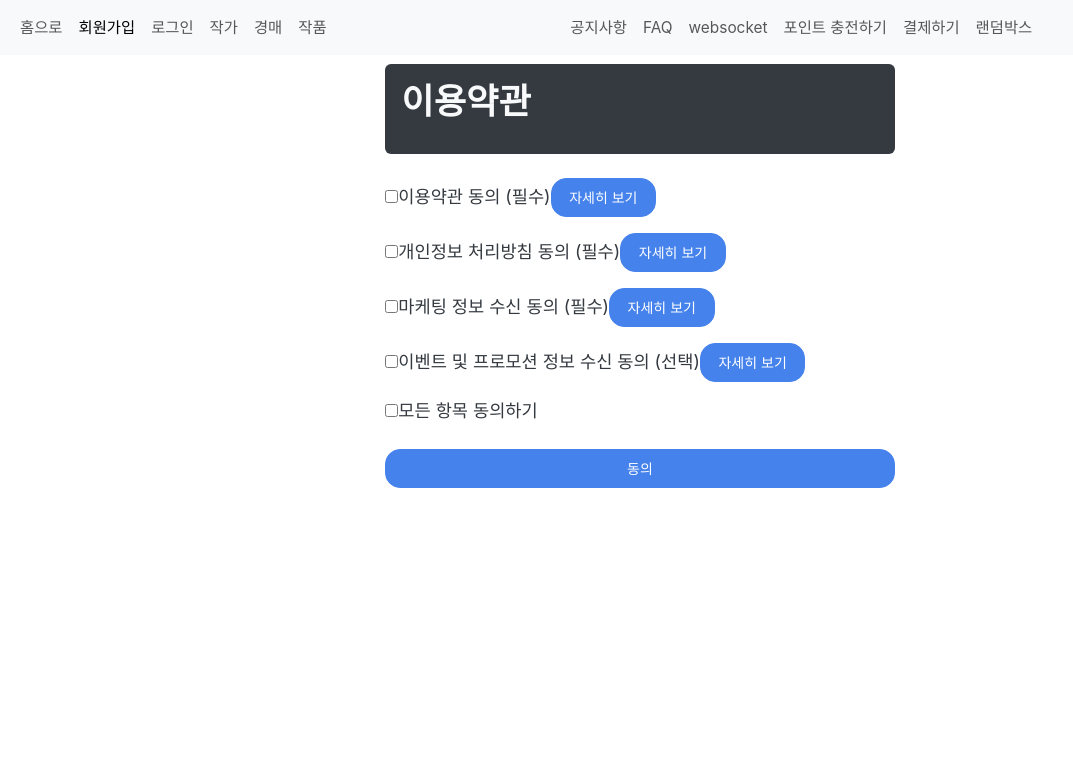
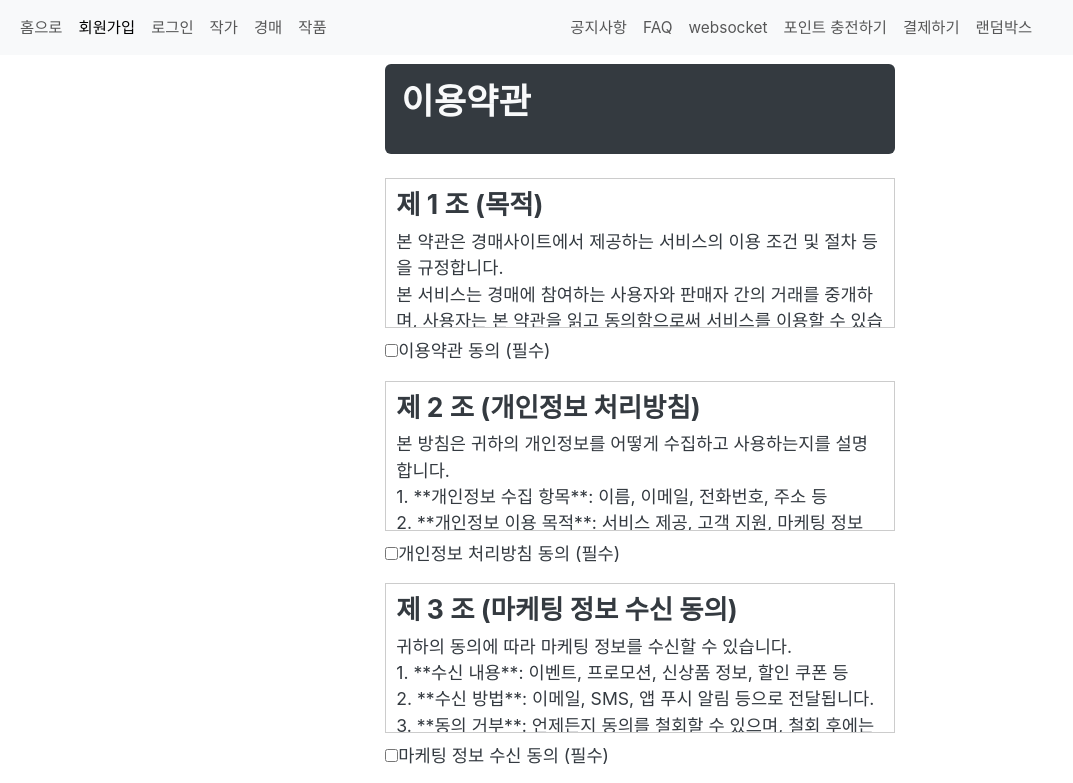
Before and after one commit to ghodome/kh14_final_react, a React (Create React App) app in the folder artauction/: page /#/check in a window 1280 px wide. Shown: the top 783 px of the page, without its empty margins (0-1073 px from the left). Built offline with nearby package versions, Linux system fonts and the light colour scheme.

Commit message:
이용약관 변경

```diff
--- a/artauction/src/components/Member/MemberCheck.js
+++ b/artauction/src/components/Member/MemberCheck.js
@@ -1,68 +1,54 @@
 import { useState } from "react";
 import { useNavigate } from "react-router-dom";
-import Modal from "react-modal";
 import Jumbotron from "../Jumbotron";
-
 
 const MemberCheck = () => {
     const navigate = useNavigate();
     const [agreed, setAgreed] = useState({
-        term1: false,
-        term2: false,
-        term3: false,
-        optionalTerm: false,
+        serviceTerms: false,
+        privacyPolicy: false,
+        marketingConsent: false,
+        promotionalConsent: false,
     });
     const [allAgreed, setAllAgreed] = useState(false);
-    const [modalContent, setModalContent] = useState('');
-    const [isModalOpen, setIsModalOpen] = useState(false);
 
-    const terms = {
-        term1: {
-            title: "제 1 조 (목적)",
-            content: `
+    // 약관 내용
+    const serviceTermsContent = `
         본 약관은 경매사이트에서 제공하는 서비스의 이용 조건 및 절차 등을 규정합니다.<br />
         본 서비스는 경매에 참여하는 사용자와 판매자 간의 거래를 중개하며, 사용자는 본 약관을 읽고 동의함으로써 서비스를 이용할 수 있습니다.<br />
         경매사이트의 모든 사용자는 본 약관의 내용을 충분히 이해하고 동의해야 하며, 동의하지 않을 경우 서비스 이용이 제한될 수 있습니다.
-            `
-        },
-        term2: {
-            title: "제 2 조 (개인정보 처리방침)",
-            content: `
+    `;
+
+    const privacyPolicyContent = `
         본 방침은 귀하의 개인정보를 어떻게 수집하고 사용하는지를 설명합니다.<br />
         1. **개인정보 수집 항목**: 이름, 이메일, 전화번호, 주소 등<br />
         2. **개인정보 이용 목적**: 서비스 제공, 고객 지원, 마케팅 정보 제공, 서비스 개선을 위한 분석 등<br />
         3. **개인정보 보유 기간**: 서비스 이용 기간 동안 보유하며, 이용 종료 후 지체 없이 삭제합니다.<br />
         4. **제3자 제공**: 귀하의 개인정보는 사전 동의 없이는 제3자에게 제공되지 않습니다.<br />
         5. **개인정보 보호**: 당사는 귀하의 개인정보를 안전하게 보호하기 위해 필요한 모든 조치를 취합니다.
-            `
-        },
-        term3: {
-            title: "제 3 조 (마케팅 정보 수신 동의)",
-            content: `
+    `;
+
+    const marketingConsentContent = `
         귀하의 동의에 따라 마케팅 정보를 수신할 수 있습니다.<br />
         1. **수신 내용**: 이벤트, 프로모션, 신상품 정보, 할인 쿠폰 등<br />
         2. **수신 방법**: 이메일, SMS, 앱 푸시 알림 등으로 전달됩니다.<br />
         3. **동의 거부**: 언제든지 동의를 철회할 수 있으며, 철회 후에는 더 이상 마케팅 정보를 수신하지 않게 됩니다.<br />
         4. **데이터 분석**: 수신 동의에 따라 제공된 데이터는 서비스 개선 및 맞춤형 마케팅을 위해 사용될 수 있습니다.
-            `
-        },
-        optionalTerm: {
-            title: "제 4 조 (이벤트 및 프로모션 정보 수신 동의)",
-            content: `
+    `;
+
+    const promotionalConsentContent = `
         이벤트 및 프로모션 정보에 대한 수신 동의입니다.<br />
         1. **이벤트 참여 기회**: 특별 이벤트 및 프로모션에 참여할 수 있는 기회를 제공합니다.<br />
         2. **수신 방법**: 이메일, SMS, 웹사이트 알림 등을 통해 전달됩니다.<br />
         3. **동의 거부**: 언제든지 동의를 철회할 수 있으며, 철회 후에는 더 이상 관련 정보를 수신하지 않게 됩니다.<br />
         4. **이벤트 결과**: 참여한 이벤트에 대한 결과는 추후 공지됩니다.
-            `
-        }
-    };
+    `;
 
     const handleCheckboxChange = (e) => {
         const { name, checked } = e.target;
         setAgreed((prev) => {
             const updatedAgreed = { ...prev, [name]: checked };
-            setAllAgreed(updatedAgreed.term1 && updatedAgreed.term2 && updatedAgreed.term3 && updatedAgreed.optionalTerm);
+            setAllAgreed(updatedAgreed.serviceTerms && updatedAgreed.privacyPolicy && updatedAgreed.marketingConsent && updatedAgreed.promotionalConsent);
             return updatedAgreed;
         });
     };
@@ -71,30 +57,19 @@ const MemberCheck = () => {
         const checked = e.target.checked;
         setAllAgreed(checked);
         setAgreed({
-            term1: checked,
-            term2: checked,
-            term3: checked,
-            optionalTerm: checked,
+            serviceTerms: checked,
+            privacyPolicy: checked,
+            marketingConsent: checked,
+            promotionalConsent: checked,
         });
     };
 
     const handleSubmit = () => {
-        if (agreed.term1 && agreed.term2 && agreed.term3) {
+        if (agreed.serviceTerms && agreed.privacyPolicy && agreed.marketingConsent) {
             navigate('/join');
         } else {
             alert('필수 동의 항목을 모두 선택해 주세요.');
         }
-    };
-
-    const openModal = (termKey) => {
-        const { title, content } = terms[termKey];
-        setModalContent(`<strong>${title}</strong><br />${content}`);
-        setIsModalOpen(true);
-    };
-
-    const closeModal = () => {
-        setIsModalOpen(false);
-        setModalContent('');
     };
 
     return (
@@ -103,52 +78,64 @@ const MemberCheck = () => {
                 <Jumbotron title="이용약관" />
                 <div className="mt-4">
                     <div className="mb-3">
+                        <div style={{ marginBottom: '10px', border: '1px solid #ccc', padding: '10px', maxHeight: '150px', overflowY: 'auto' }}>
+                            <h4>제 1 조 (목적)</h4>
+                            <div dangerouslySetInnerHTML={{ __html: serviceTermsContent }} />
+                        </div>
                         <label>
                             <input
                                 type='checkbox'
-                                name='term1'
-                                checked={agreed.term1}
+                                name='serviceTerms'
+                                checked={agreed.serviceTerms}
                                 onChange={handleCheckboxChange}
                             />
                             이용약관 동의 (필수)
                         </label>
-                        <button className="btn btn-primary" onClick={() => openModal('term1')}>자세히 보기</button>
                     </div>
                     <div className="mb-3">
+                        <div style={{ marginBottom: '10px', border: '1px solid #ccc', padding: '10px', maxHeight: '150px', overflowY: 'auto' }}>
+                            <h4>제 2 조 (개인정보 처리방침)</h4>
+                            <div dangerouslySetInnerHTML={{ __html: privacyPolicyContent }} />
+                        </div>
                         <label>
                             <input
                                 type='checkbox'
-                                name='term2'
-                                checked={agreed.term2}
+                                name='privacyPolicy'
+                                checked={agreed.privacyPolicy}
                                 onChange={handleCheckboxChange}
                             />
                             개인정보 처리방침 동의 (필수)
                         </label>
-                        <button className="btn btn-primary" onClick={() => openModal('term2')}>자세히 보기</button>
                     </div>
                     <div className="mb-3">
+                        <div style={{ marginBottom: '10px', border: '1px solid #ccc', padding: '10px', maxHeight: '150px', overflowY: 'auto' }}>
+                            <h4>제 3 조 (마케팅 정보 수신 동의)</h4>
+                            <div dangerouslySetInnerHTML={{ __html: marketingConsentContent }} />
+                        </div>
                         <label>
                             <input
                                 type='checkbox'
-                                name='term3'
-                                checked={agreed.term3}
+                                name='marketingConsent'
+                                checked={agreed.marketingConsent}
                                 onChange={handleCheckboxChange}
                             />
                             마케팅 정보 수신 동의 (필수)
                         </label>
-                        <button className="btn btn-primary" onClick={() => openModal('term3')}>자세히 보기</button>
                     </div>
                     <div className="mb-3">
+                        <div style={{ marginBottom: '10px', border: '1px solid #ccc', padding: '10px', maxHeight: '150px', overflowY: 'auto' }}>
+                            <h4>제 4 조 (이벤트 및 프로모션 정보 수신 동의)</h4>
+                            <div dangerouslySetInnerHTML={{ __html: promotionalConsentContent }} />
+                        </div>
                         <label>
                             <input
                                 type='checkbox'
-                                name='optionalTerm'
-                                checked={agreed.optionalTerm}
+                                name='promotionalConsent'
+                                checked={agreed.promotionalConsent}
                                 onChange={handleCheckboxChange}
                             />
                             이벤트 및 프로모션 정보 수신 동의 (선택)
                         </label>
-                        <button className="btn btn-primary" onClick={() => openModal('optionalTerm')}>자세히 보기</button>
                     </div>
                     <div className="mb-4">
                         <label>
@@ -165,29 +152,6 @@ const MemberCheck = () => {
                     </button>
                 </div>
             </div>
-
-            {/* 모달 구현 */}
-            <Modal
-                isOpen={isModalOpen}
-                onRequestClose={closeModal}
-                ariaHideApp={false}
-                style={{
-                    content: {
-                        maxWidth: '500px', // 모달의 최대 너비
-                        maxHeight: '500px', // 모달의 최대 높이
-                        margin: 'auto', // 중앙 정렬
-                        padding: '20px', // 패딩
-                        overflowY: 'auto', // 세로 스크롤 가능
-                    },
-                    overlay: {
-                        backgroundColor: 'rgba(0, 0, 0, 0.7)', // 배경 어두운 오버레이
-                    }
-                }}
-            >
-                <h2>약관 내용</h2>
-                <div dangerouslySetInnerHTML={{ __html: modalContent }} />
-                <button className="btn btn-primary" onClick={closeModal}>닫기</button>
-            </Modal>
         </div>
     );
 };
```
Lines whose indentation alone changed are shown as unchanged.
